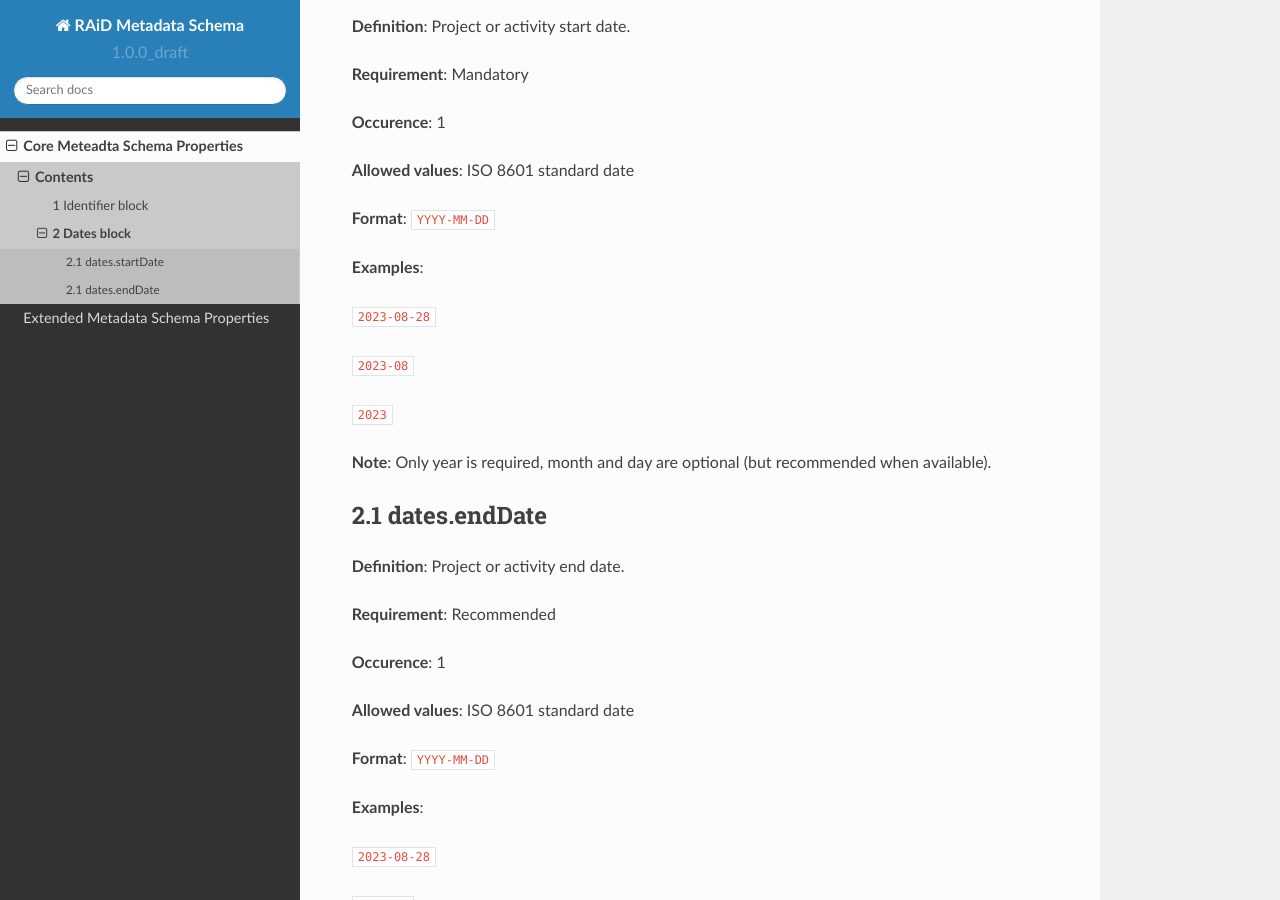
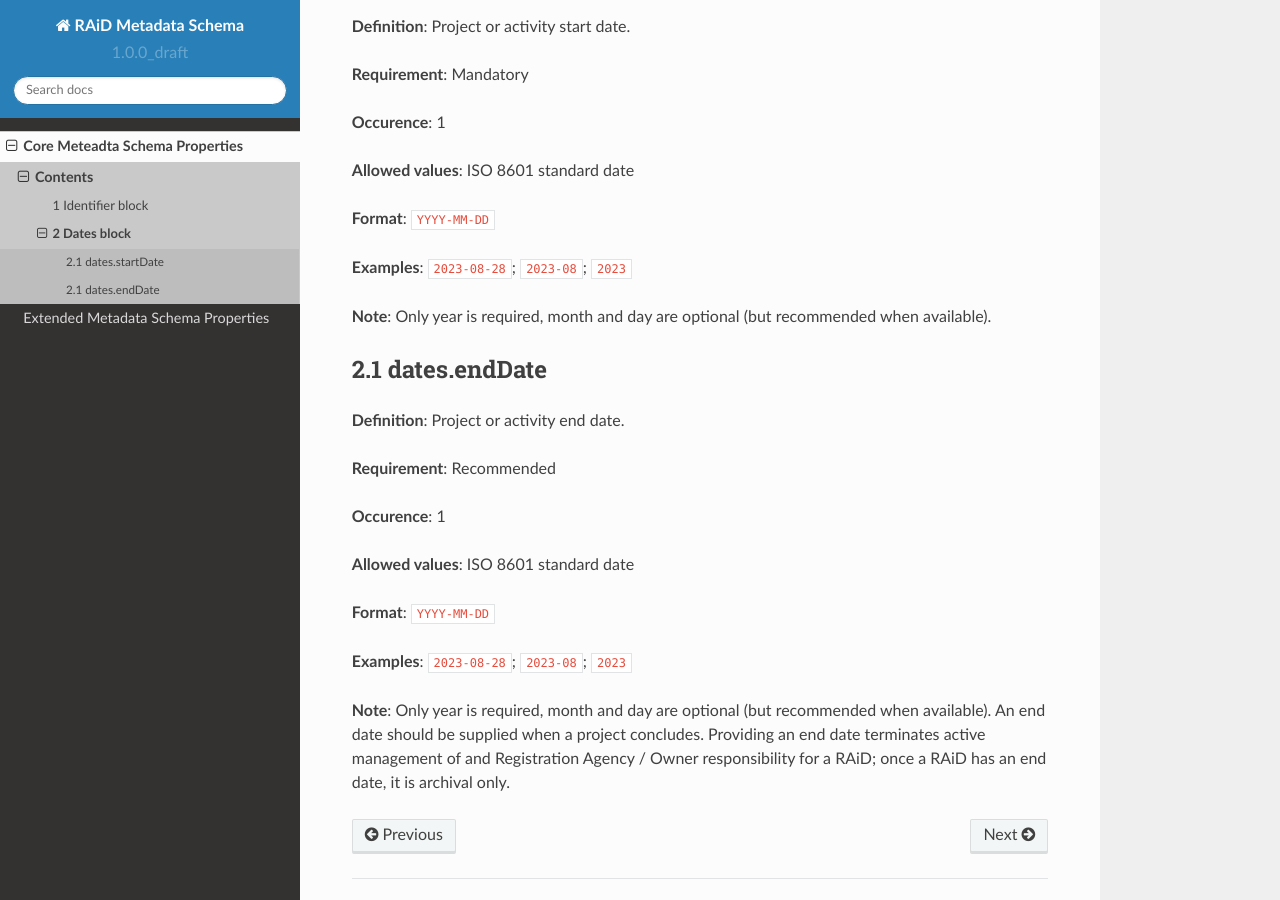
Before and after one commit to au-research/raid-metadata, a Sphinx documentation site: the page built from rtd/docs/source/dates.rst, in a window 1280 px wide and 900 px high, scrolled down 301 px. Built offline with Sphinx 7.4.7 and the Read the Docs theme 2.0.0, drawn with Linux system fonts in a browser that asks for light colours; pages that are not in the unit, such as notebooks, are missing from menus.

Commit message:
minor formatting corrections

```diff
--- a/rtd/docs/source/identifier.rst
+++ b/rtd/docs/source/identifier.rst
@@ -168,6 +168,6 @@
 
 **Occurence**: 1
 
-**Allowed values**: *Auto-incrementing integer*
+**Allowed values**: Auto-incrementing integer
 
 **Note**: The RAiD version number is set automatically by the RAiD Service software as a RAiD is updated.
```
Also changed, not shown: rtd/docs/source/dates.rst (+2 -14 lines).
